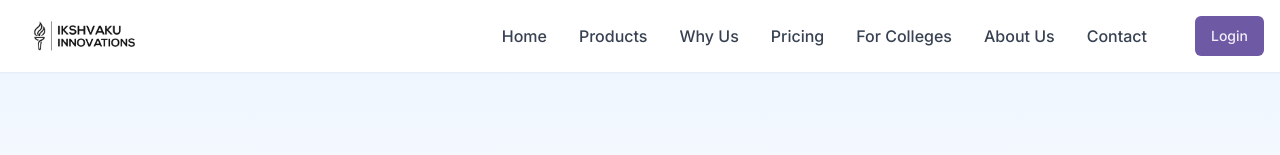
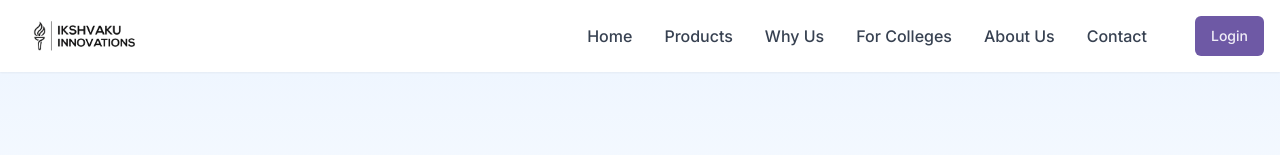
Before and after one commit to manas-jain09/placement-ace-platform, a React (Vite) app: page /about in a window 1280 px wide. Shown: the top 155 px of the page. Built offline with nearby package versions, Linux system fonts and the light colour scheme.

Commit message:
Update Navbar.tsx

```diff
--- a/src/components/Navbar.tsx
+++ b/src/components/Navbar.tsx
@@ -56,7 +56,7 @@ const Navbar = () => {
           <button onClick={() => scrollToSection('home')} className="text-gray-700 hover:text-primary font-medium transition-colors">Home</button>
           <button onClick={() => scrollToSection('products')} className="text-gray-700 hover:text-primary font-medium transition-colors">Products</button>
           <button onClick={() => scrollToSection('why')} className="text-gray-700 hover:text-primary font-medium transition-colors">Why Us</button>
-          <button onClick={() => scrollToSection('pricing')} className="text-gray-700 hover:text-primary font-medium transition-colors">Pricing</button>
+{/*           <button onClick={() => scrollToSection('pricing')} className="text-gray-700 hover:text-primary font-medium transition-colors">Pricing</button> */}
           <button onClick={() => scrollToSection('colleges')} className="text-gray-700 hover:text-primary font-medium transition-colors">For Colleges</button>
           <Link to="/about" className="text-gray-700 hover:text-primary font-medium transition-colors">About Us</Link>
           <button onClick={() => scrollToSection('contact')} className="text-gray-700 hover:text-primary font-medium transition-colors">Contact</button>
@@ -73,7 +73,7 @@ const Navbar = () => {
             <button onClick={() => scrollToSection('home')} className="text-gray-700 hover:text-primary font-medium transition-colors py-2 px-4 rounded-md hover:bg-gray-50 text-left">Home</button>
             <button onClick={() => scrollToSection('products')} className="text-gray-700 hover:text-primary font-medium transition-colors py-2 px-4 rounded-md hover:bg-gray-50 text-left">Products</button>
             <button onClick={() => scrollToSection('why')} className="text-gray-700 hover:text-primary font-medium transition-colors py-2 px-4 rounded-md hover:bg-gray-50 text-left">Why Us</button>
-            <button onClick={() => scrollToSection('pricing')} className="text-gray-700 hover:text-primary font-medium transition-colors py-2 px-4 rounded-md hover:bg-gray-50 text-left">Pricing</button>
+{/*             <button onClick={() => scrollToSection('pricing')} className="text-gray-700 hover:text-primary font-medium transition-colors py-2 px-4 rounded-md hover:bg-gray-50 text-left">Pricing</button> */}
             <button onClick={() => scrollToSection('colleges')} className="text-gray-700 hover:text-primary font-medium transition-colors py-2 px-4 rounded-md hover:bg-gray-50 text-left">For Colleges</button>
             <Link to="/about" className="text-gray-700 hover:text-primary font-medium transition-colors py-2 px-4 rounded-md hover:bg-gray-50 text-left">About Us</Link>
             <button onClick={() => scrollToSection('contact')} className="text-gray-700 hover:text-primary font-medium transition-colors py-2 px-4 rounded-md hover:bg-gray-50 text-left">Contact</button>
```
